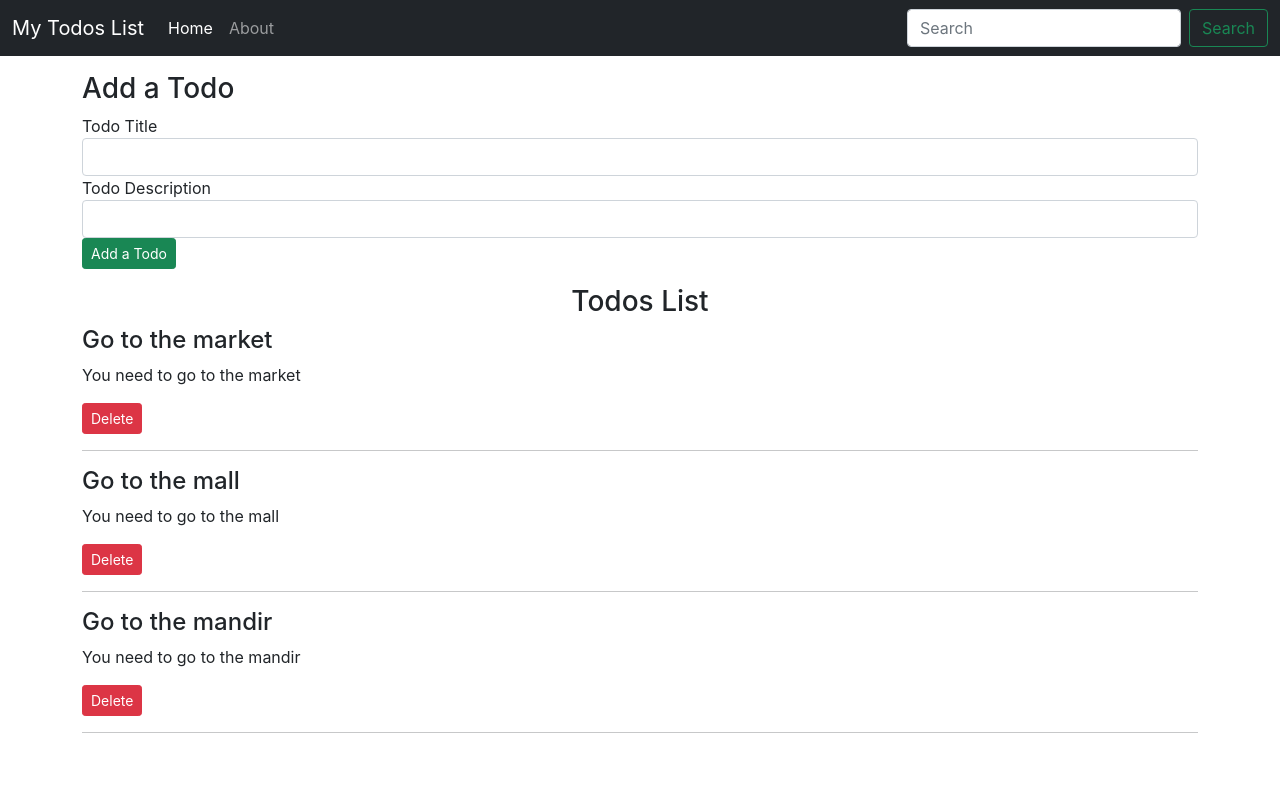
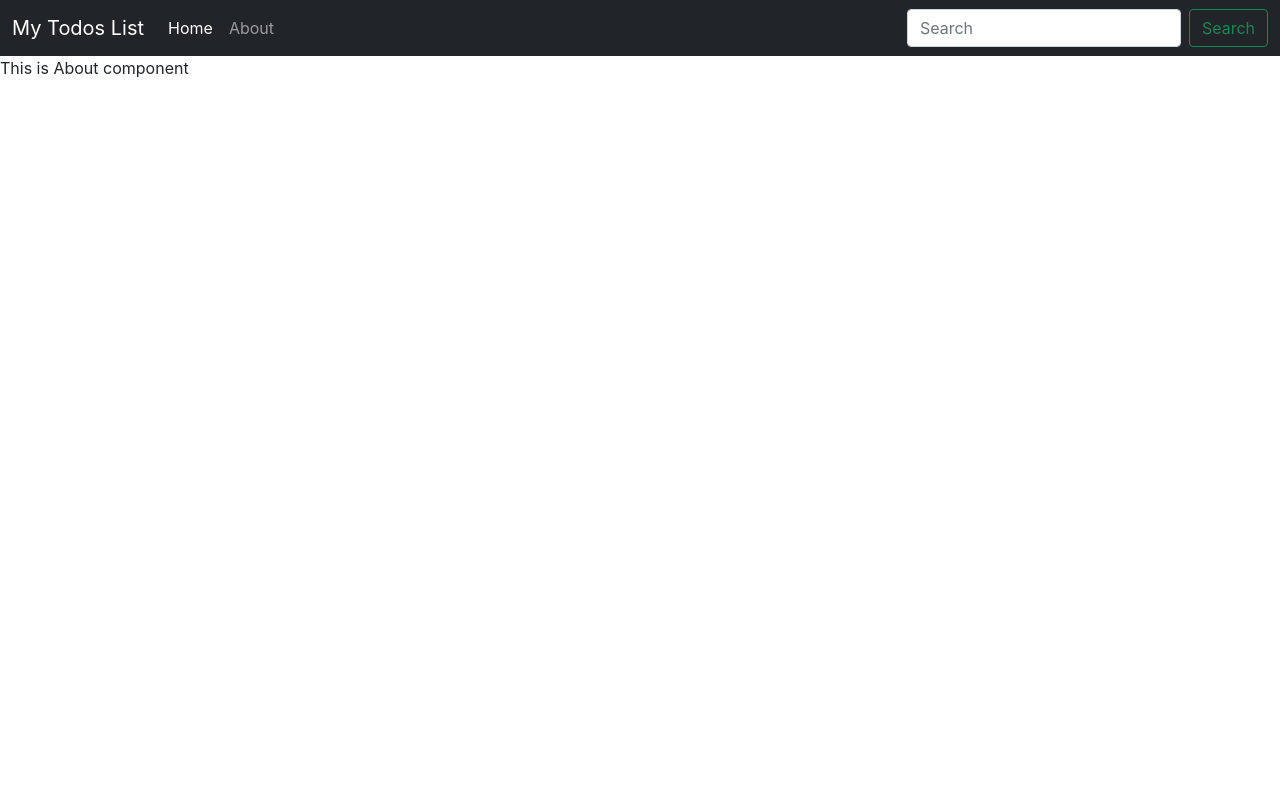
Before and after one commit to iamvpa/Todos-List, a React (Create React App) app: page /about in a window 1280 px wide. Shown: the top 800 px of the page. Built offline with nearby package versions, Linux system fonts and the light colour scheme.

Commit message:
final update

```diff
--- a/src/App.js
+++ b/src/App.js
@@ -4,6 +4,7 @@ import Header from './MyComponents/Header';
 import {Todos} from './MyComponents/Todos';
 import {Footer} from './MyComponents/Footer';
 import {AddTodo} from './MyComponents/AddTodo';
+import {About} from './MyComponents/About';
 import React,{useState} from 'react';
 import {
   BrowserRouter as Router,
@@ -46,11 +47,23 @@ console.log(myTodo);
   ]);
   return (
     <>
+    <Router> <Header title="My Todos List" searchBar={false}/>
 
-    <Header title="My Todos List" searchBar={false}/>
-    <AddTodo addTodo={addTodo}/>
+    <Switch>
+          <Route exact path="/about">
+            <About />
+          </Route>
+
+          <Route exact path="/">
+          <AddTodo addTodo={addTodo}/>
      <Todos todos={todos} onDelete={onDelete}/>
-     <Footer/>
+          </Route>
+        </Switch>
+
+
+
+     <Footer/></Router>
+
     </>
   );
 }
--- /dev/null
+++ b/src/MyComponents/About.js
@@ -0,0 +1,9 @@
+import React from 'react'
+
+export const About = () => {
+    return (
+        <div>
+            This is About component
+        </div>
+    )
+}
```
